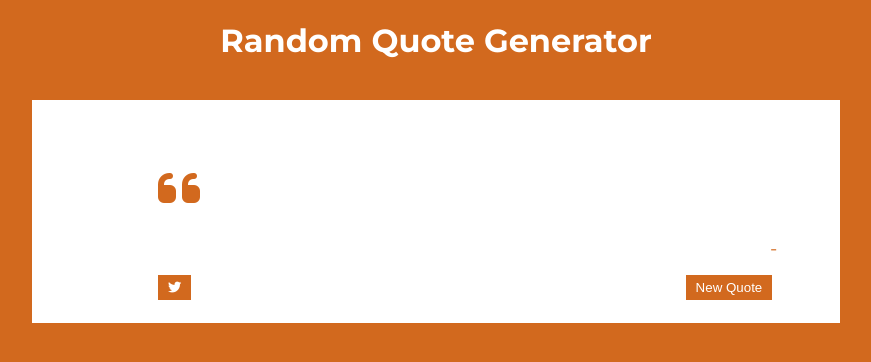
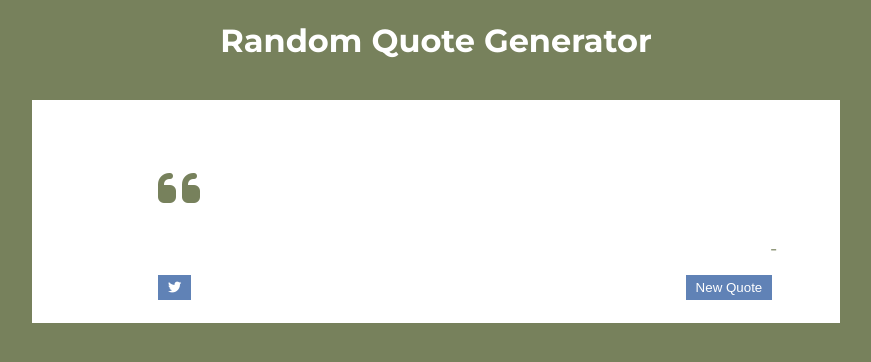
Before and after one commit to seanianking/gitOuttaHere, a plain HTML site: page index.html in a window 1280 px wide. Shown: the whole page, without its empty margins (204-1075 px from the left). Drawn offline with nearby package versions, Linux system fonts and the light colour scheme.

Commit message:
added fontawesome for twitter, changed colors

```diff
--- a/index.css
+++ b/index.css
@@ -3,14 +3,14 @@ h1 {
   text-align: center;
 }
 body {
-  background-color: #D2691E;
+  background-color: #77815c;
   color: white;
   font-family: 'Montserrat', sans-serif;
   font-weight:400;
 }
 .white-box {
   background-color: #FFFFFF;
-  color: #D2691E;
+  color: #77815c;
   margin: 40px 18%;
   padding: 5% 5% 5% 10%;
   font-family: 'Montserrat', sans-serif;
@@ -27,7 +27,7 @@ body {
   text-align: right;
 }
 .button {
-  background-color: #D2691E;
+  background-color: #6082b6;
   color: #FFFFFF;
   border: none;
   float: left;
```
